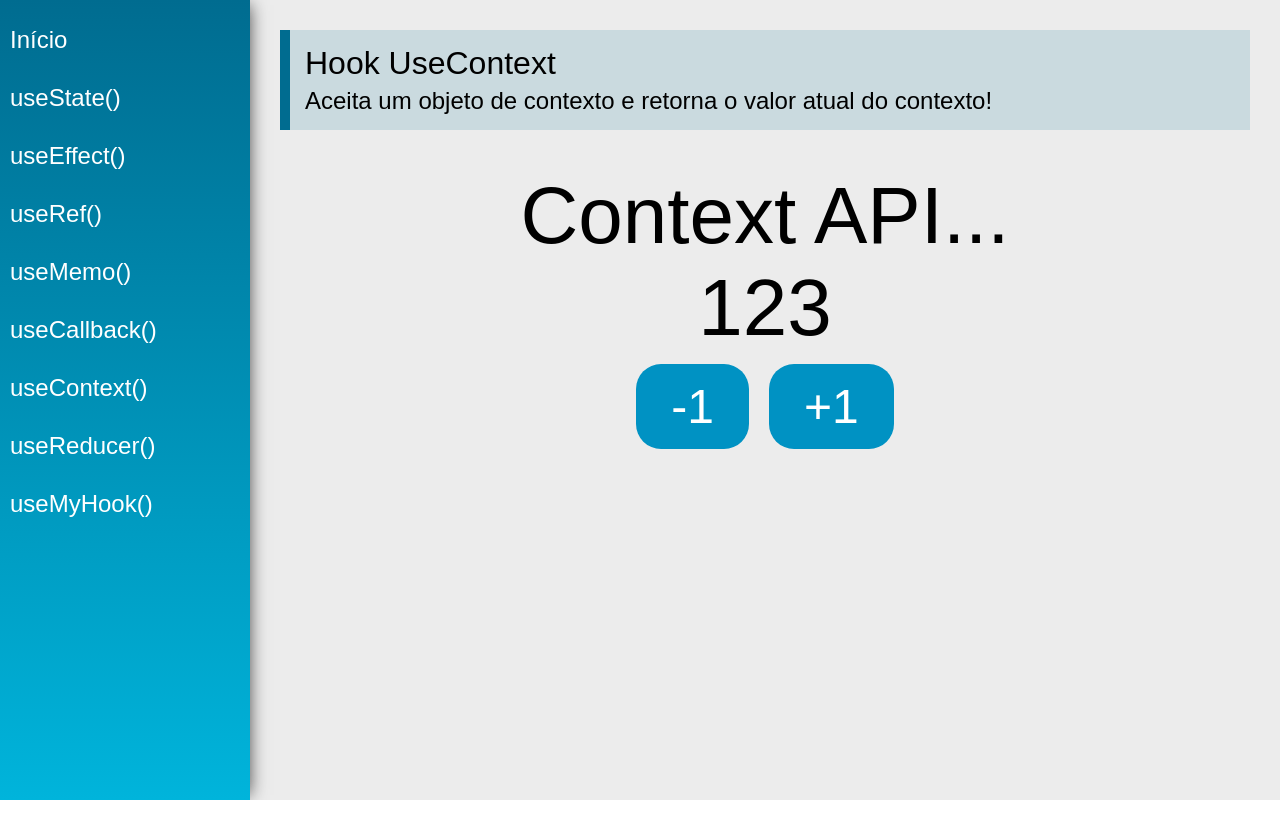
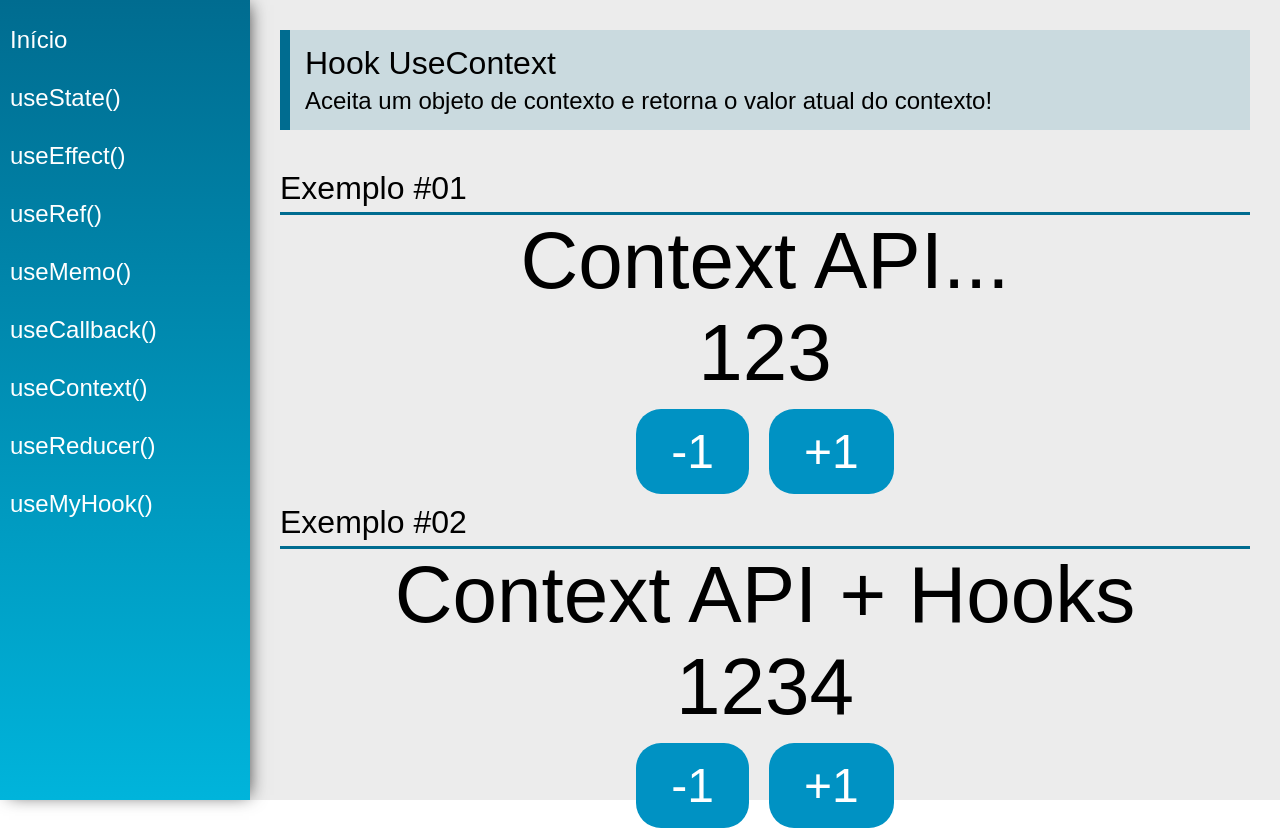
Before and after one commit to nortonx/react-hooks, a React (Create React App) app: page /useContext in a window 1280 px wide. Before the commit the page ends 800 px from the top, so only its background shows below. Built offline with nearby package versions, Linux system fonts and the light colour scheme.

Commit message:
second implementation useContext()

```diff
--- a/src/data/Store.jsx
+++ b/src/data/Store.jsx
@@ -0,0 +1,31 @@
+import React, { useState } from 'react'
+
+const initialState = {
+  number: 1234,
+  text: "Context API + Hooks"
+}
+
+export const AppContext = React.createContext(initialState)
+const Store = props => {
+  const [state, setstate] = useState(initialState)
+
+  const updateState = (key, value) => {
+    setstate({
+      ...state,
+      [key]: value
+    })
+  }
+
+  return (
+    <AppContext.Provider value={{
+      number: state.number,
+      text: state.text,
+      setNumber: n => updateState('number', n),
+      setText: t => updateState('text', t)
+    }}>
+      {props.children}
+    </AppContext.Provider>
+  )
+}
+
+export default Store;
--- a/src/views/App.jsx
+++ b/src/views/App.jsx
@@ -5,11 +5,13 @@
 import Menu from '../components/layout/Menu'
 import Content from '../components/layout/Content'
 import DataContext, { data } from '../data/DataContext';
+import Store from '../data/Store';
 
 const App = props => {
     const [state, setState] = useState(data);
 
     return (
+        <Store>
         <DataContext.Provider value={{state, setState}}>
             <div className="App">
                 <Router>
@@ -18,6 +20,7 @@
                 </Router>
             </div>
         </DataContext.Provider>
+        </Store>
     )
 }
 
--- a/src/views/examples/UseContext.jsx
+++ b/src/views/examples/UseContext.jsx
@@ -1,7 +1,9 @@
 import React, { useContext } from 'react'
 import PageTitle from '../../components/layout/PageTitle'
+import SectionTitle from '../../components/layout/SectionTitle'
 
 import DataContext from '../../data/DataContext'
+import { AppContext } from '../../data/Store'
 
 const UseContext = (props) => {
 
@@ -14,6 +16,9 @@
         })
     }
 
+    // Exemplo #02
+    const { text, number, setNumber } = useContext(AppContext)
+
     return (
         <div className="UseContext">
             <PageTitle
@@ -21,6 +26,7 @@
                 subtitle="Aceita um objeto de contexto e retorna o valor atual do contexto!"
             />
 
+            <SectionTitle title="Exemplo #01" />
             <div className="center">
                 <span className="text">{state.text}</span>
                 <span className="text">{state.number}</span>
@@ -31,6 +37,16 @@
                     <button className="btn" onClick={() => addNumber(1)}>+1</button>
                 </div>
             </div>
+
+            <SectionTitle title="Exemplo #02" />
+            <div className="center">
+                <span className="text">{text}</span>
+                <span className="text">{number}</span>
+                <div>
+                    <button className="btn" onClick={() => setNumber(number - 1)}>-1</button>
+                    <button className="btn" onClick={() => setNumber(number + 1)}>+1</button>
+                </div>
+            </div>
         </div>
     )
 }
```
